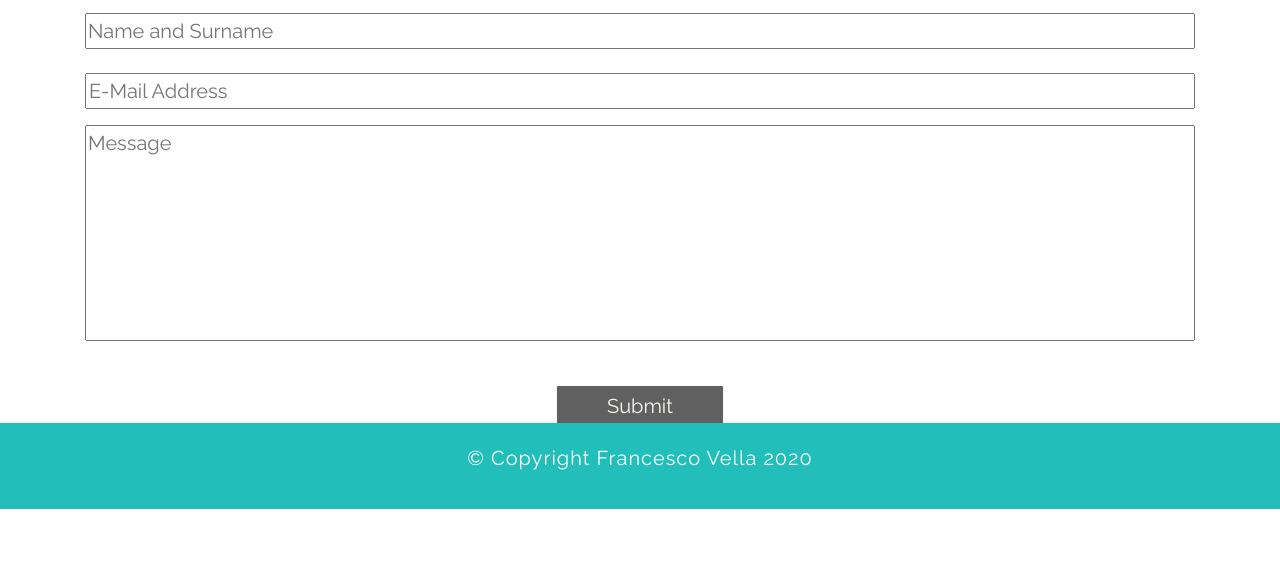
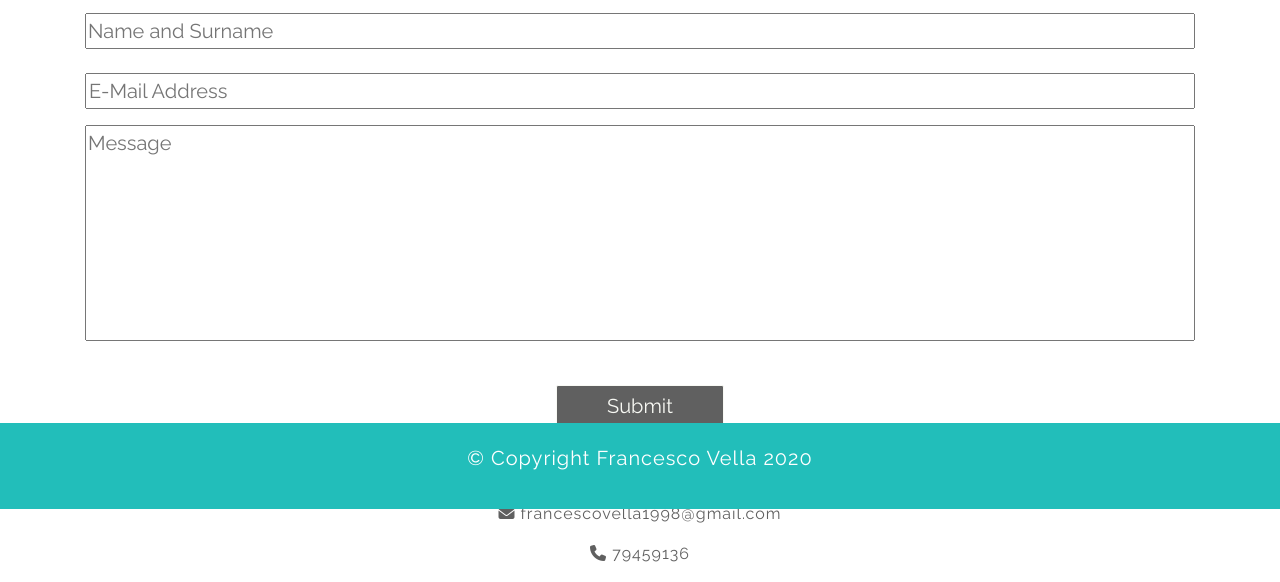
Before and after one commit to Fresscus/Fresscus, a plain HTML site: page contact.html in a window 1280 px wide. Shown: the part 291-873 px from the top of the page. Before the commit the page ends 800 px from the top, so only its background shows below. Drawn offline with nearby package versions, Linux system fonts and the light colour scheme.

Commit message:
Meta and Contact information

```diff
--- a/contact.html
+++ b/contact.html
@@ -111,6 +111,13 @@
 		</form>
 	</div>
 
+	<div class = "row">
+				<div class="col-md-12 text-center">
+					<p class="subHeading"><i class="fas fa-envelope"></i>    francescovella1998@gmail.com</p>
+					<p class="subHeading2"><i class="fas fa-phone"></i>    79459136</p>
+				</div>
+			</div>
+
 	<div class="copyrightSection2">
 		<div class="col-md-12 text-center">
 			<p> &copy; Copyright Francesco Vella 2020 </p>
--- a/css/style.css
+++ b/css/style.css
@@ -287,6 +287,17 @@
 		background-color: #22beba;
 	}
 
+	.subHeading{
+		font-size: 20px;
+		padding-top: 30px;
+		color: #606060;
+	}
+	.subHeading2{
+		font-size: 20px;
+		color: #606060;
+	}
+
+
 /*COPYRIGHT----------------------------------------------------------------------------------------------------------------------*/
 
 	.copyrightSection{
--- a/css/styleSub.css
+++ b/css/styleSub.css
@@ -300,6 +300,17 @@
 		color: #ea539b ;
 	}
 
+	.subHeading{
+		font-size: 16px;
+		padding-top: 30px;
+		padding-bottom: 0px;
+		color: #606060;
+	}
+	.subHeading2{
+		font-size: 16px;
+		color: #606060;
+	}
+
 	/*COPYRIGHT----------------------------------------------------------------------------------------------------------------------*/
 
 	.copyrightSection{
```
Also changed, not shown: index.html (+4 -0 lines), pages/Portfolio1.html (+1 -0 lines), pages/portfolio1.html (+1 -0 lines), pages/portfolio2.html (+1 -0 lines), pages/portfolio3.html (+1 -0 lines), pages/portfolio4.html (+2 -0 lines).
